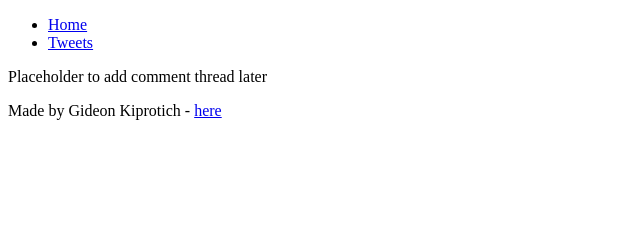
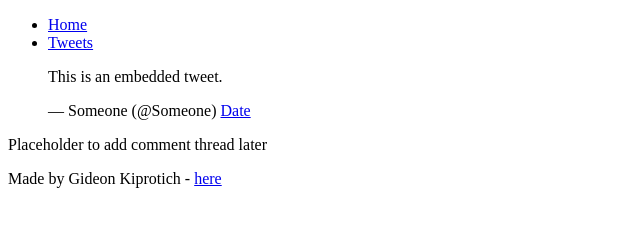
Before and after one commit to Kip-rotich46/My_First_Portfolio, a plain HTML site: page html_basic/tweets.html in a window 1280 px wide. Shown: the whole page, without its empty margins (0-640 px from the left). Drawn offline with Linux system fonts and the light colour scheme.

Commit message:
basic html

```diff
--- a/html_basic/tweets.html
+++ b/html_basic/tweets.html
@@ -1,9 +1,9 @@
 <!DOCTYPE html>
 <html lang="en">
 <head>
-    <meta charset="UTF-8">
+    <meta charset="utf-8">
     <meta name="viewport" content="width=device-width, initial-scale=1.0">
-    <title>Base Index</title>
+    <title>Tweets</title>
 </head>
 <body>
     <header>
@@ -14,7 +14,11 @@
     </header>
     <main>
         <article>
-            <!-- Page content goes here -->
+            <!-- Embed a tweet here -->
+            <blockquote class="twitter-tweet">
+                <p lang="en" dir="ltr">This is an embedded tweet.</p>
+                &mdash; Someone (@Someone) <a href="https://twitter.com/someone/status/1234567890">Date</a>
+            </blockquote>
         </article>
         <aside>
             <p>Placeholder to add comment thread later</p>
@@ -24,5 +28,4 @@
         <p>Made by Gideon Kiprotich - <a href="https://example.com" target="_blank" rel="noopener noreferrer">here</a></p>
     </footer>
 </body>
-
 </html>
```
Also changed, not shown: html_basic/index.html (+2 -5 lines).
